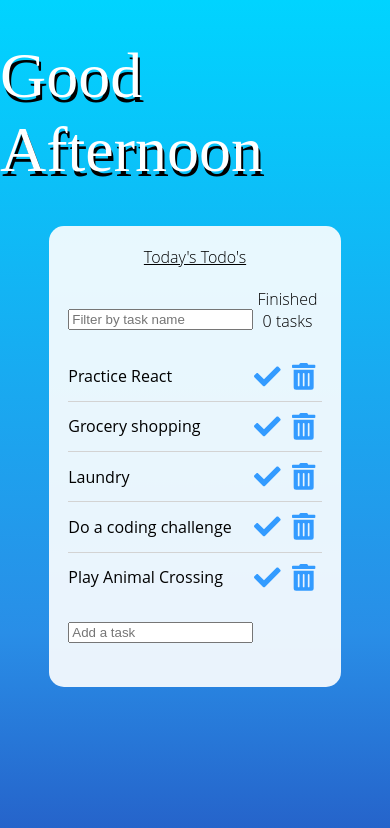
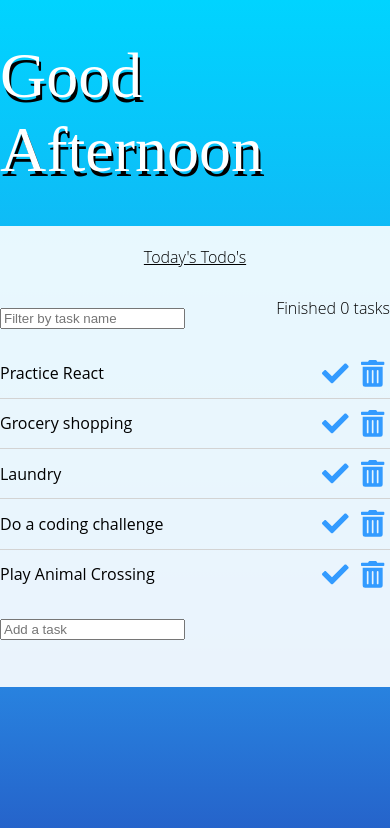
Before and after one commit to cayleatopolski/toDoListReact, a React (Create React App) app: page / in a window 390 px wide. Shown: the top 828 px of the page. Built offline with nearby package versions, Linux system fonts and the light colour scheme.

Commit message:
Fixed the page content to take up 100% of the screen responsivly.

```diff
--- a/public/index.html
+++ b/public/index.html
@@ -29,6 +29,15 @@
   <body>
     <noscript>You need to enable JavaScript to run this app.</noscript>
     <div id="root"></div>
+    <style>
+      html,
+      body,
+      #root,
+      #root > div {
+        height: 100%;
+        margin: 0;
+      }
+    </style>
     <!--
       This HTML file is a template.
       If you open it directly in the browser, you will see an empty page.
--- a/src/App.css
+++ b/src/App.css
@@ -92,7 +92,6 @@ video {
 @import url('https://fonts.googleapis.com/css?family=Pacifico');
 
 html {
-  height: 100%;
   font-family: 'Open Sans', sans-serif;
 }
 
@@ -118,7 +117,14 @@ main {
   display: flex;
   flex-direction: column;
   padding: 5%;
-  width: 65%;
+  width: 100%;
   height: 50vh;
   border-radius: 15px;
+  overflow-y: scroll;
 }
+
+@media only screen and (min-width: 500px) {
+  .todoList {
+    width: 65%;
+  }
+}
--- a/src/App.js
+++ b/src/App.js
@@ -10,9 +10,9 @@ const App = () => {
   return (
     <main>
       <Greeting />
-      <section className='todoList'>
+      <div className='todoList'>
         <TodoList todosData={todosData} setCount={setCount} count={count} />
-      </section>
+      </div>
     </main>
   );
 };
```
